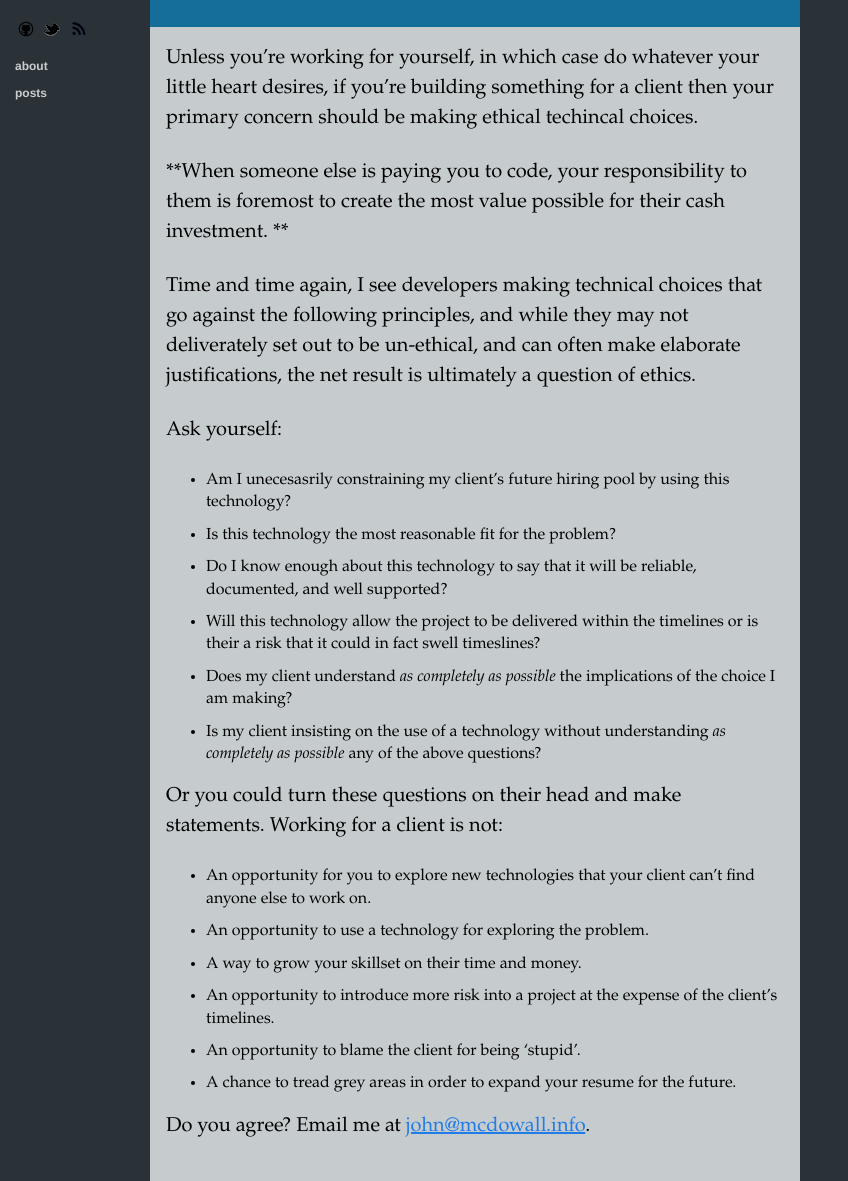
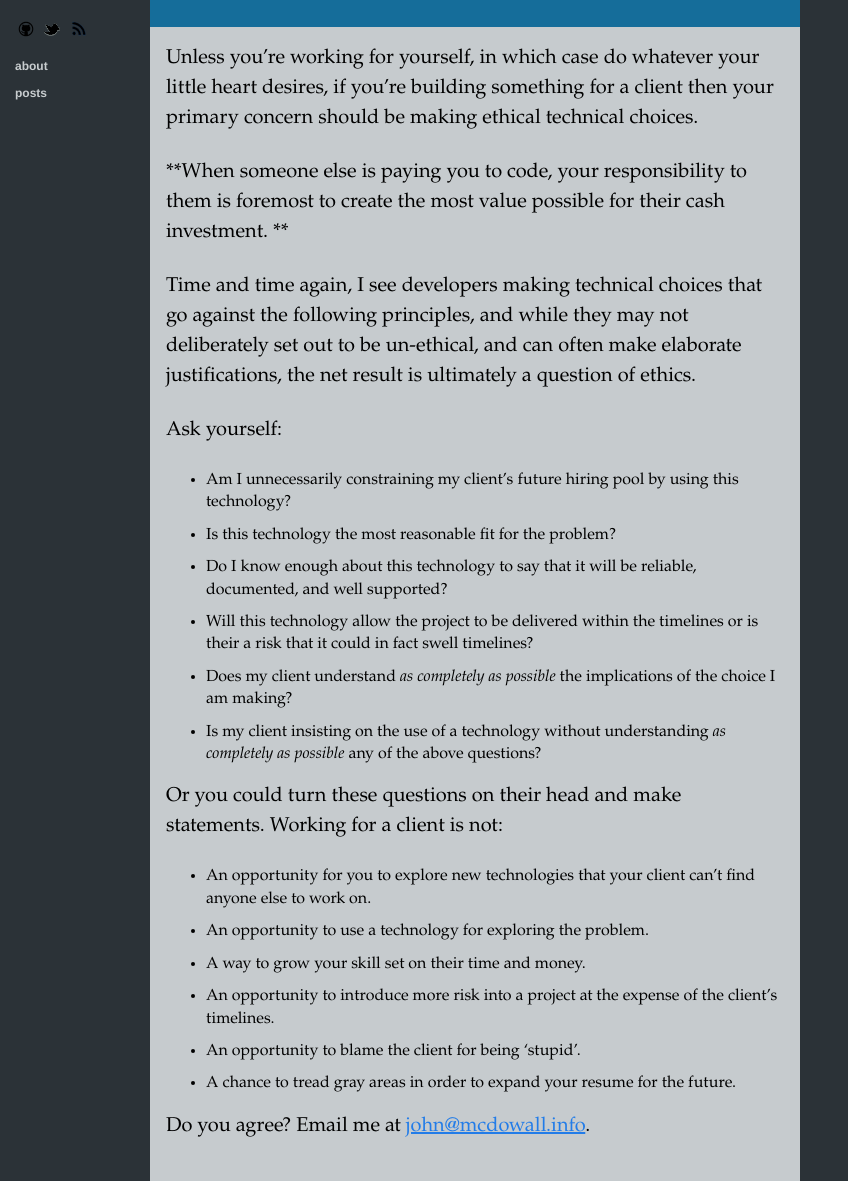
Before and after one commit to johnmcdowall/johnmcdowall.github.com, a Jekyll site: the page built from _posts/2013-01-15-technical-choices-should-be-above-all-else-ethical.markdown, in a window 1280 px wide. Shown: the part 148-1329 px from the top of the page, without its empty margins (0-848 px from the left). Built offline with Jekyll 4.4.1, drawn with Linux system fonts in a browser that asks for light colours; nearby versions of some CDN libraries; Markdown is read by kramdown in place of the engine named in the settings; comment, search, counter and statistics services are not loaded.

Commit message:
Spelling

```diff
--- a/_posts/2013-01-15-technical-choices-should-be-above-all-else-ethical.markdown
+++ b/_posts/2013-01-15-technical-choices-should-be-above-all-else-ethical.markdown
@@ -2,21 +2,21 @@
 layout: post
 published: true
 title: Technical choices should be - above all else - ethical.
-description: Unless you're working for yourself, if you're building something for a client then your primary concern should be making ethical techincal choices.
+description: Unless you're working for yourself, if you're building something for a client then your primary concern should be making ethical technical choices.
 ---
 
-Unless you're working for yourself, in which case do whatever your little heart desires, if you're building something for a client then your primary concern should be making ethical techincal choices.
+Unless you're working for yourself, in which case do whatever your little heart desires, if you're building something for a client then your primary concern should be making ethical technical choices.
 
 **When someone else is paying you to code, your responsibility to them is foremost to create the most value possible for their cash investment. **
 
-Time and time again, I see developers making technical choices that go against the following principles, and while they may not deliverately set out to be un-ethical, and can often make elaborate justifications, the net result is ultimately a question of ethics.
+Time and time again, I see developers making technical choices that go against the following principles, and while they may not deliberately set out to be un-ethical, and can often make elaborate justifications, the net result is ultimately a question of ethics.
 
 Ask yourself:
 
-- Am I unecesasrily constraining my client's future hiring pool by using this technology?
+- Am I unnecessarily constraining my client's future hiring pool by using this technology?
 - Is this technology the most reasonable fit for the problem?
 - Do I know enough about this technology to say that it will be reliable, documented, and well supported?
-- Will this technology allow the project to be delivered within the timelines or is their a risk that it could in fact swell timeslines?
+- Will this technology allow the project to be delivered within the timelines or is their a risk that it could in fact swell timelines?
 - Does my client understand _as completely as possible_ the implications of the choice I am making?
 - Is my client insisting on the use of a technology without understanding _as completely as possible_ any of the above questions?
 
@@ -24,9 +24,9 @@ Or you could turn these questions on their head and make statements. Working for
 
 - An opportunity for you to explore new technologies that your client can't find anyone else to work on.
 - An opportunity to use a technology for exploring the problem.
-- A way to grow your skillset on their time and money.
+- A way to grow your skill set on their time and money.
 - An opportunity to introduce more risk into a project at the expense of the client's timelines.
 - An opportunity to blame the client for being 'stupid'.
-- A chance to tread grey areas in order to expand your resume for the future.
+- A chance to tread gray areas in order to expand your resume for the future.
 
 Do you agree? Email me at <a href="mailto:john@mcdowall.info">john@mcdowall.info</a>.
```
